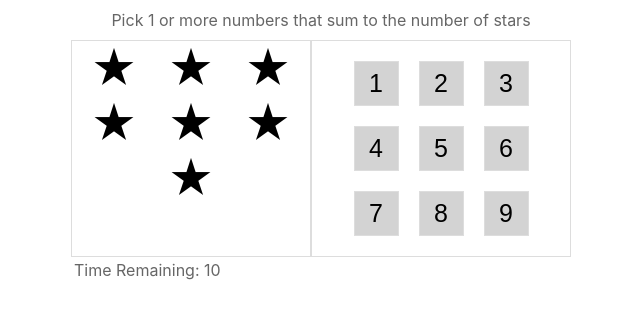
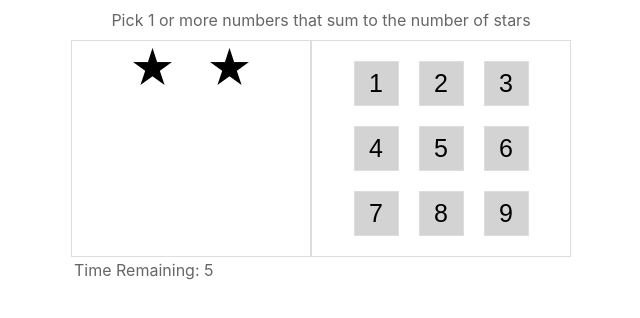
Before and after one commit to M4tt22/react-star-match-game, a React (Create React App) app: page / in a window 1280 px wide. Shown: the top 318 px of the page, without its empty margins (319-959 px from the left). Built offline with nearby package versions, Linux system fonts and the light colour scheme.

Commit message:
last version

```diff
--- a/src/Main.js
+++ b/src/Main.js
@@ -1,11 +1,11 @@
-import React, { useState } from 'react';
+import React, { useState, useEffect } from 'react';
 import "./Main.css";
 
 const StarsDisplay = props => (
     <>
-        {utils.range(1, props.count).map(starId =>
+        {utils.range(1, props.count).map(starId => (
             <div key={starId} className="star" />
-        )}
+        ))}
     </>
 );
 
@@ -21,25 +21,66 @@ const PlayNumber = props => (
 
 const PlayAgain = props => (
     <div className="game-done">
+        <div
+            className="message"
+            style={{ color: props.gameStatus === "lost" ? "red" : "green" }}
+        >
+            {props.gameStatus === "lost" ? "Game Over" : "Nice"}
+        </div>
         <button onClick={props.onClick}>Play again</button>
     </div>
 );
 
-
-
-const StarMatch = () => {
+// Custom Hook
+const useGameState = () => {
     const [stars, setStars] = useState(utils.random(1, 9));
     const [availableNums, setAvailableNums] = useState(utils.range(1, 9)); //[utils.random(1,9)]
     const [candidateNums, setCandidateNums] = useState([]);
+    const [secondsLeft, setSecondsLeft] = useState(10);
+
+    useEffect(() => {
+        if (secondsLeft > 0 && availableNums.length > 0) {
+            const timerId = setTimeout(() => {
+                setSecondsLeft(secondsLeft - 1);
+            }, 1000)
+            return () => clearTimeout(timerId);
+        }
+    });
+
+
+    const setGameState = (newCandidateNums) => {
+        if (utils.sum(newCandidateNums) !== stars) {
+            setCandidateNums(newCandidateNums);
+        } else {
+            const newAvailableNums = availableNums.filter(
+                n => !newCandidateNums.includes(n)
+            );
+            setStars(utils.randomSumIn(newAvailableNums, 9));
+            setAvailableNums(newAvailableNums);
+            setCandidateNums([]);
+        }
+    };
+
+    return { stars, availableNums, candidateNums, secondsLeft, setGameState };
+}
+
+const Game = (props) => {
+    const {
+        stars,
+        availableNums,
+        candidateNums,
+        secondsLeft,
+        setGameState
+    } = useGameState();
 
     const candidatesAreWrong = utils.sum(candidateNums) > stars;
-    const gameIsDone = availableNums.length === 0;
 
-    const resetGame = () => {
-        setStars(utils.random(1, 9));
-        setAvailableNums(utils.range(1, 9));
-        setCandidateNums([]);
-    };
+    const gameStatus = availableNums.length === 0
+        ? "won"
+        : secondsLeft === 0
+            ? "lost"
+            : "active";
+
 
     const numberStatus = (number) => {
         if (!availableNums.includes(number)) {
@@ -54,7 +95,7 @@ const StarMatch = () => {
     };
 
     const onNumberClick = (number, currentStatus) => {
-        if (currentStatus === "used") {
+        if (gameStatus !== "active" || currentStatus === "used") {
             return;
         };
 
@@ -63,18 +104,7 @@ const StarMatch = () => {
                 ? candidateNums.concat(number)
                 : candidateNums.filter(cn => cn !== number);
 
-
-        if (utils.sum(newCandidateNums) !== stars) {
-            setCandidateNums(newCandidateNums);
-        } else {
-            const newAvailableNums = availableNums.filter(
-                n => !newCandidateNums.includes(n)
-            );
-            setStars(utils.randomSumIn(newAvailableNums, 9));
-            setAvailableNums(newAvailableNums);
-            setCandidateNums([]);
-        }
-
+        setGameState(newCandidateNums);
     };
 
     return (
@@ -84,11 +114,13 @@ const StarMatch = () => {
         </div>
             <div className="body">
                 <div className="left">
-                    {gameIsDone ? (
-                        <PlayAgain
-                            onClick={resetGame}
-                        />
-                    ) : (
+                    {gameStatus !== "active"
+                        ? (
+                            <PlayAgain
+                                onClick={props.startNewGame}
+                                gameStatus={gameStatus}
+                            />
+                        ) : (
                             <StarsDisplay count={stars} />
                         )}
                 </div>
@@ -103,10 +135,15 @@ const StarMatch = () => {
                     )}
                 </div>
             </div>
-            <div className="timer">Time Remaining: 10</div>
+            <div className="timer">Time Remaining: {secondsLeft}</div>
         </div>
     );
 };
+
+const StarMatch = () => {
+    const [gameId, setGameId] = useState(1);
+    return <Game key={gameId} startNewGame={() => setGameId(gameId + 1)} />;
+}
 
 // Color Theme
 const colors = {
```
